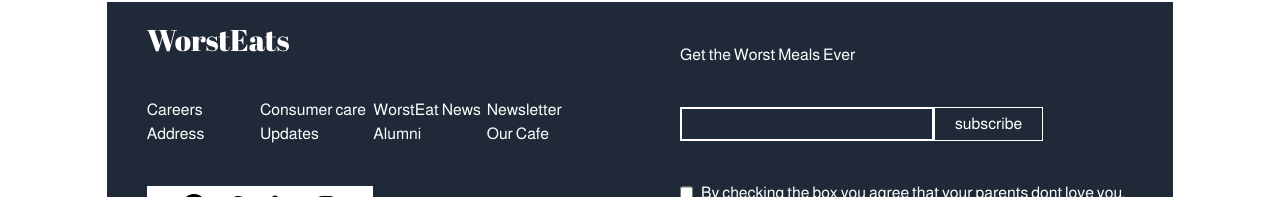
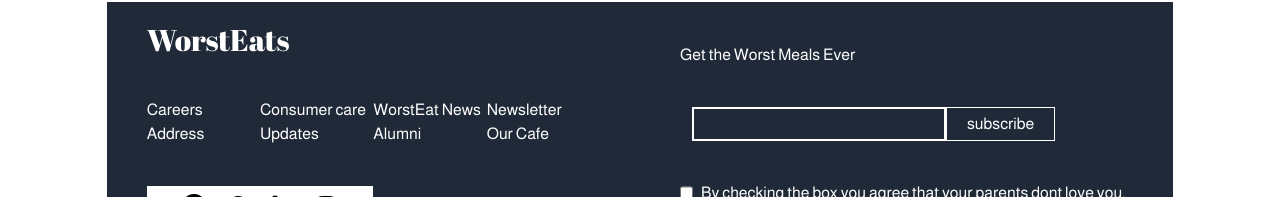
Before and after one commit to sijirama/sijirama.github.io, a React (Vite) app: page / in a window 1280 px wide. Shown: the part 2760-2957 px from the top of the page. Built offline with nearby package versions, Linux system fonts and the light colour scheme.

Commit message:
feature: footer, typography

```diff
--- a/src/components/Footer.tsx
+++ b/src/components/Footer.tsx
@@ -36,7 +36,7 @@ function Footer({}: Props) {
         {/* Right Side */}
         <div className='w-full md:w-1/2 flex flex-col gap-10 align-center px-5 py-5 md:px-10 md:py-y justify-center align-center font-Almarai'>
           <p>Get the Worst Meals Ever</p>
-          <div className='flex'>
+          <div className='flex mx-3'>
             <input className="bg-transparent outline-none px-2 border-white border-2"  type='text' placeholder='' />
             <button className='rounded-none border-1 border-white'>subscribe</button>
           </div>
```
